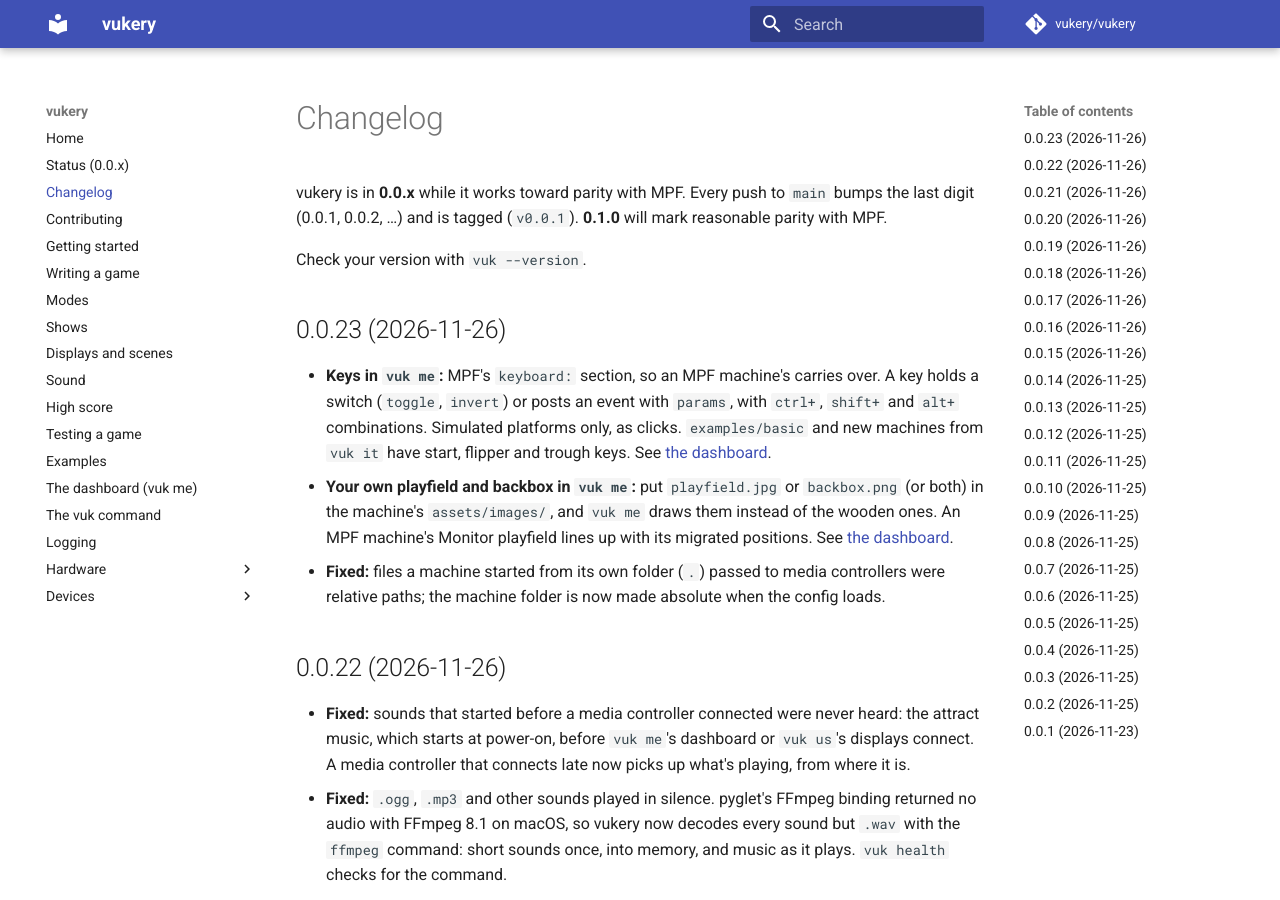
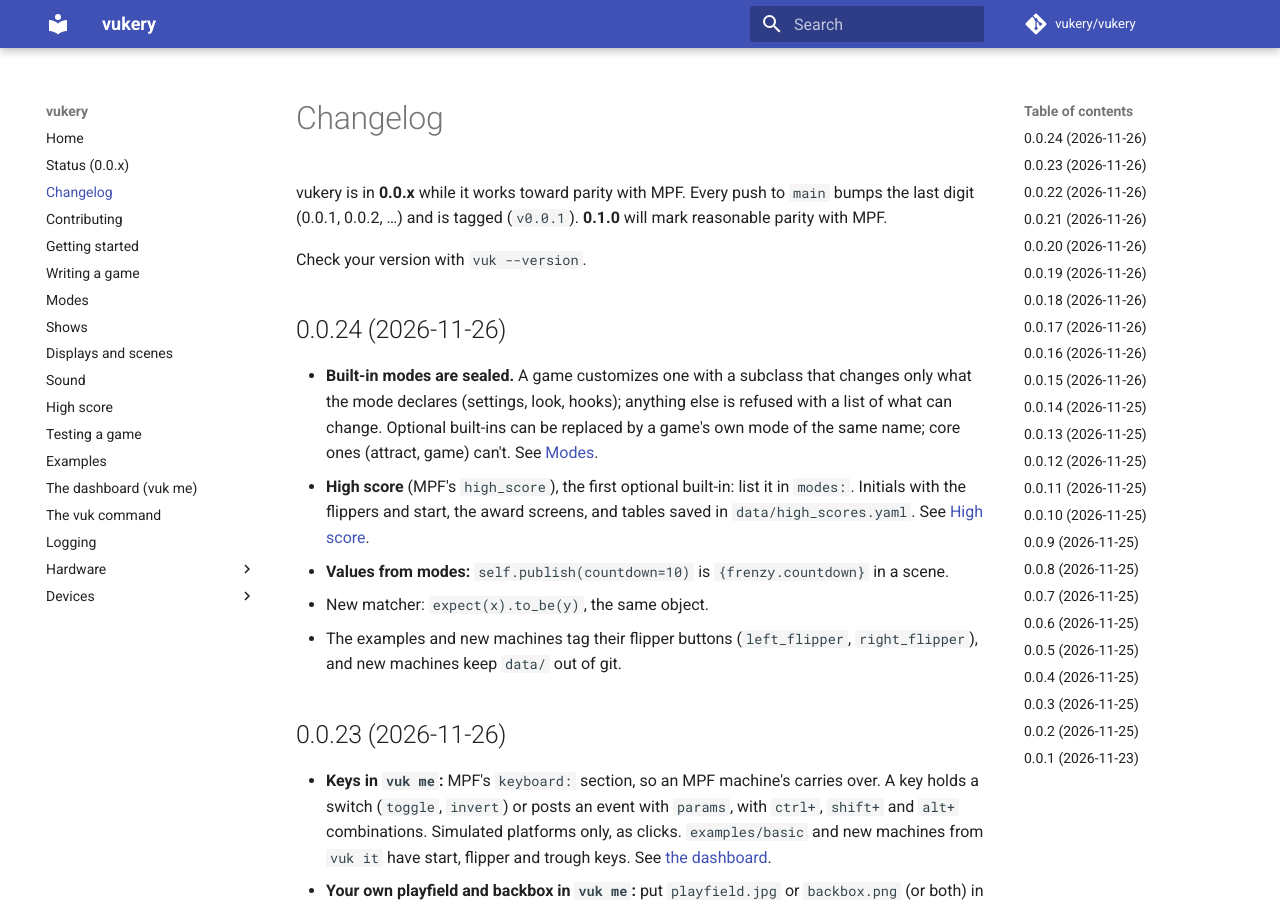
Before and after one commit to vukery/vukery, an MkDocs documentation site: the page built from docs/changelog.md, in a window 1280 px wide and 900 px high. Built offline with MkDocs 1.6.1 and Material for MkDocs 9.7.7, drawn with Linux system fonts in a browser that asks for light colours; comment, search, counter and statistics services are not loaded.

Commit message:
0.0.24: sealed built-in modes, high score
Co-Authored-By: Claude Opus 5.5 <noreply@anthropic.com>

```diff
--- a/docs/changelog.md
+++ b/docs/changelog.md
@@ -5,6 +5,22 @@ vukery is in **0.0.x** while it works toward parity with MPF. Every push to
 **0.1.0** will mark reasonable parity with MPF.
 
 Check your version with `vuk --version`.
+
+## 0.0.24 (2026-11-26)
+
+- **Built-in modes are sealed.** A game customizes one with a subclass that
+  changes only what the mode declares (settings, look, hooks); anything else
+  is refused with a list of what can change. Optional built-ins can be
+  replaced by a game's own mode of the same name; core ones (attract, game)
+  can't. See [Modes](modes.md#built-in-modes).
+- **High score** (MPF's `high_score`), the first optional built-in: list it
+  in `modes:`. Initials with the flippers and start, the award screens, and
+  tables saved in `data/high_scores.yaml`. See [High score](high-score.md).
+- **Values from modes:** `self.publish(countdown=10)` is `{frenzy.countdown}`
+  in a scene.
+- New matcher: `expect(x).to_be(y)`, the same object.
+- The examples and new machines tag their flipper buttons (`left_flipper`,
+  `right_flipper`), and new machines keep `data/` out of git.
 
 ## 0.0.23 (2026-11-26)
 
--- a/pyproject.toml
+++ b/pyproject.toml
@@ -1,6 +1,6 @@
 [project]
 name = "vukery"
-version = "0.0.23"
+version = "0.0.24"
 description = "A very opinionated pinball framework based on the Mission Pinball Framework, built to be simple, lean and LLM-friendly."
 readme = "README.md"
 license = "MIT"
```
Also changed, not shown: 1 other file.
